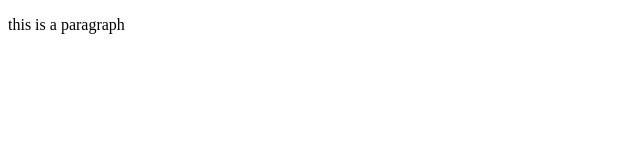
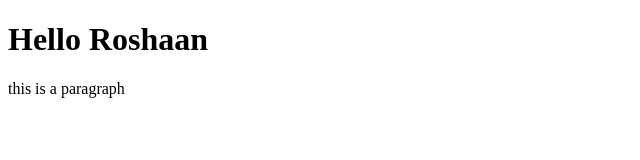
Before and after one commit to Roshaan2002/localrepo, a plain HTML site: page index.html in a window 1280 px wide. Shown: the whole page, without its empty margins (0-640 px from the left). Drawn offline with Linux system fonts and the light colour scheme.

Commit message:
add heading

```diff
--- a/index.html
+++ b/index.html
@@ -6,6 +6,7 @@
     <title>Document</title>
 </head>
 <body>
+    <h1>Hello Roshaan</h1>
     <p>this is a paragraph</p>
 </body>
 </html>
```
